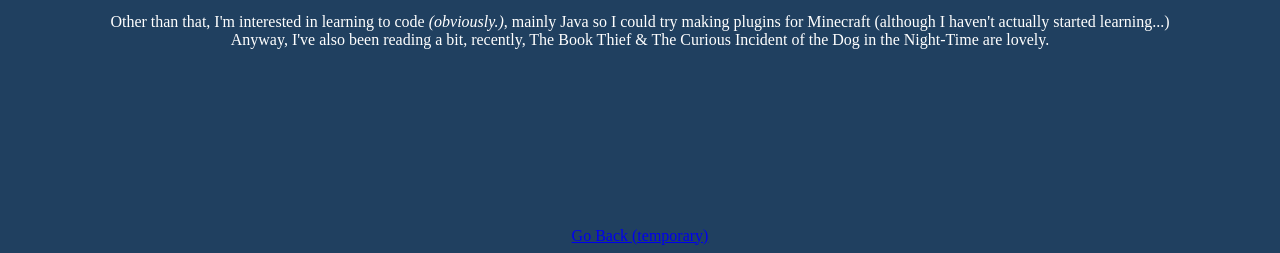
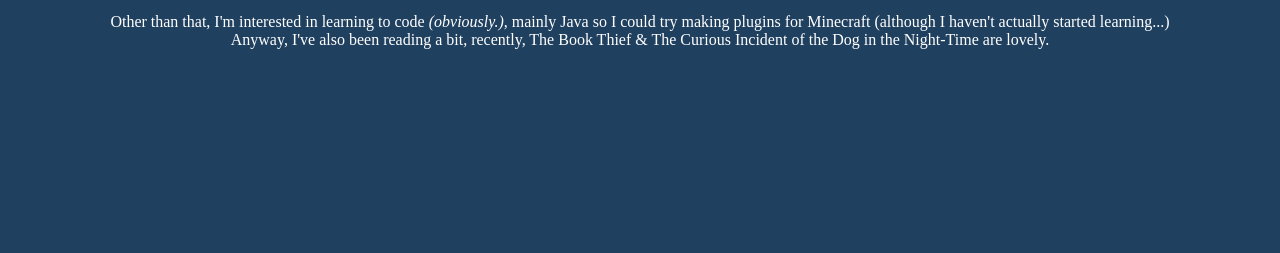
Before and after one commit to liamfortin/BasicWebsite, a plain HTML site: page about.html in a window 1280 px wide. Shown: the part 562-815 px from the top of the page. Drawn offline with Linux system fonts and the light colour scheme.

Commit message:
Removed temp link to homepage

```diff
--- a/about.html
+++ b/about.html
@@ -22,7 +22,6 @@
     </table>
     <p>Other than that, I'm interested in learning to code <i>(obviously.)</i>, mainly Java so I could try making plugins for Minecraft (although I haven't actually started learning...)<br>Anyway, I've also been reading a bit, recently, The Book Thief & The Curious Incident of the Dog in the Night-Time are lovely.</p>
     <br><br><br><br><br><br><br><br><br>
-    <a href="index.html">Go Back (temporary)</a>
     </center>
     <ul class="navbar">
       <li><a href="index.html">Homepage</a></li>
```
